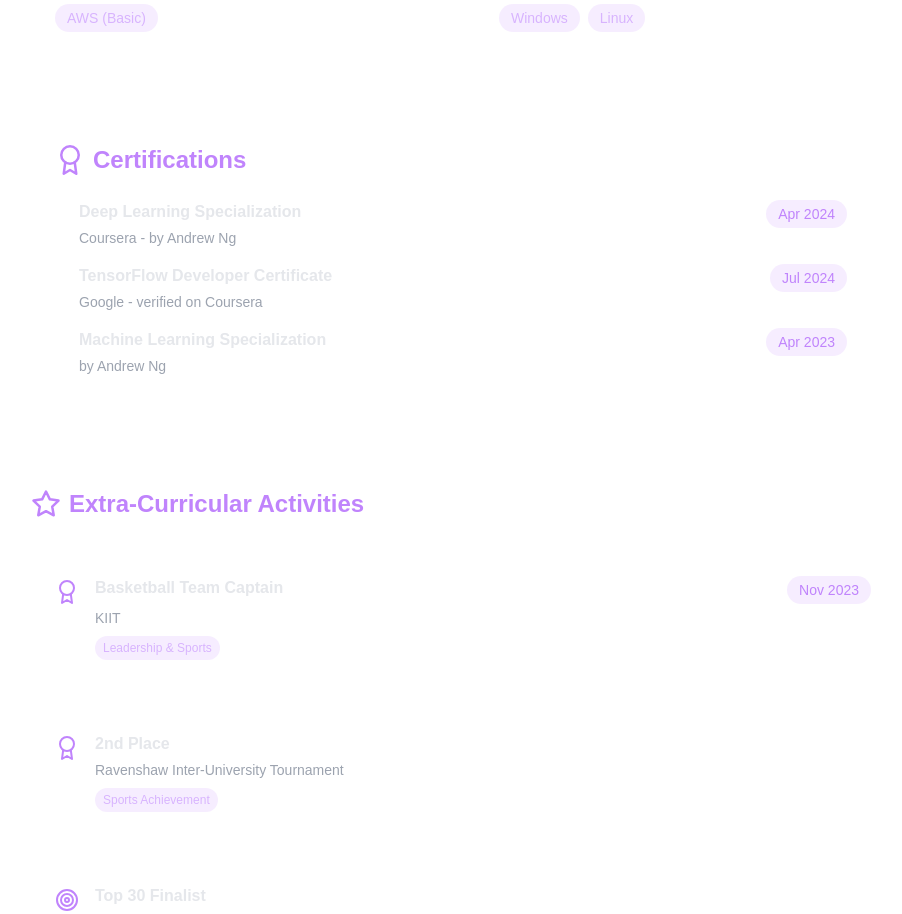
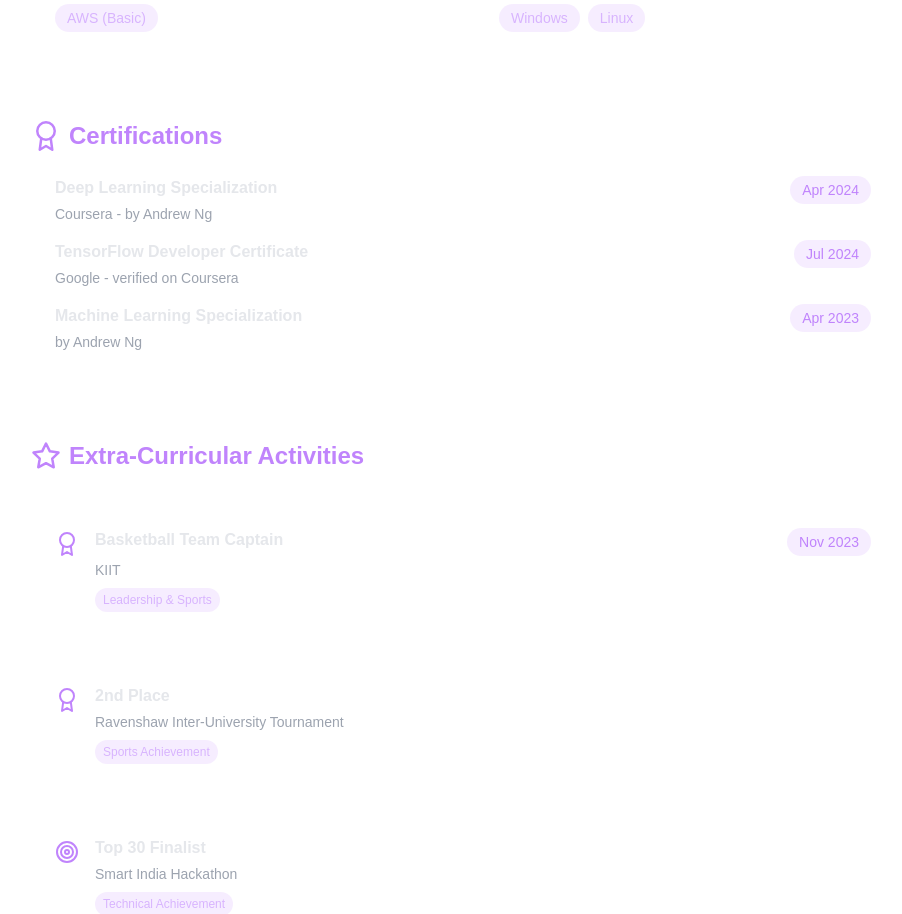
Before and after one commit to Soumyadipmaity1/portfolio-template, a Next.js app: page /about in a window 1280 px wide. Shown: the part 1180-2094 px from the top of the page, without its empty margins (177-1079 px from the left). Built offline with nearby package versions, Linux system fonts and the light colour scheme.

Commit message:
Refactor MotionWrapper component: Remove className prop and associated functionality for a simplified structure, enhancing readability and maintainability of the component.

```diff
--- a/src/components/MotionWrapper.tsx
+++ b/src/components/MotionWrapper.tsx
@@ -7,9 +7,9 @@ interface MotionWrapperProps extends HTMLMotionProps<"div"> {
   className?: string;
 }
 
-const MotionWrapper = ({ children, className = "", ...props }: MotionWrapperProps) => {
+const MotionWrapper = ({ children }: MotionWrapperProps) => {
   return (
-    <motion.div {...props} className={className}>
+    <motion.div >
       {children}
     </motion.div>
   );
```
